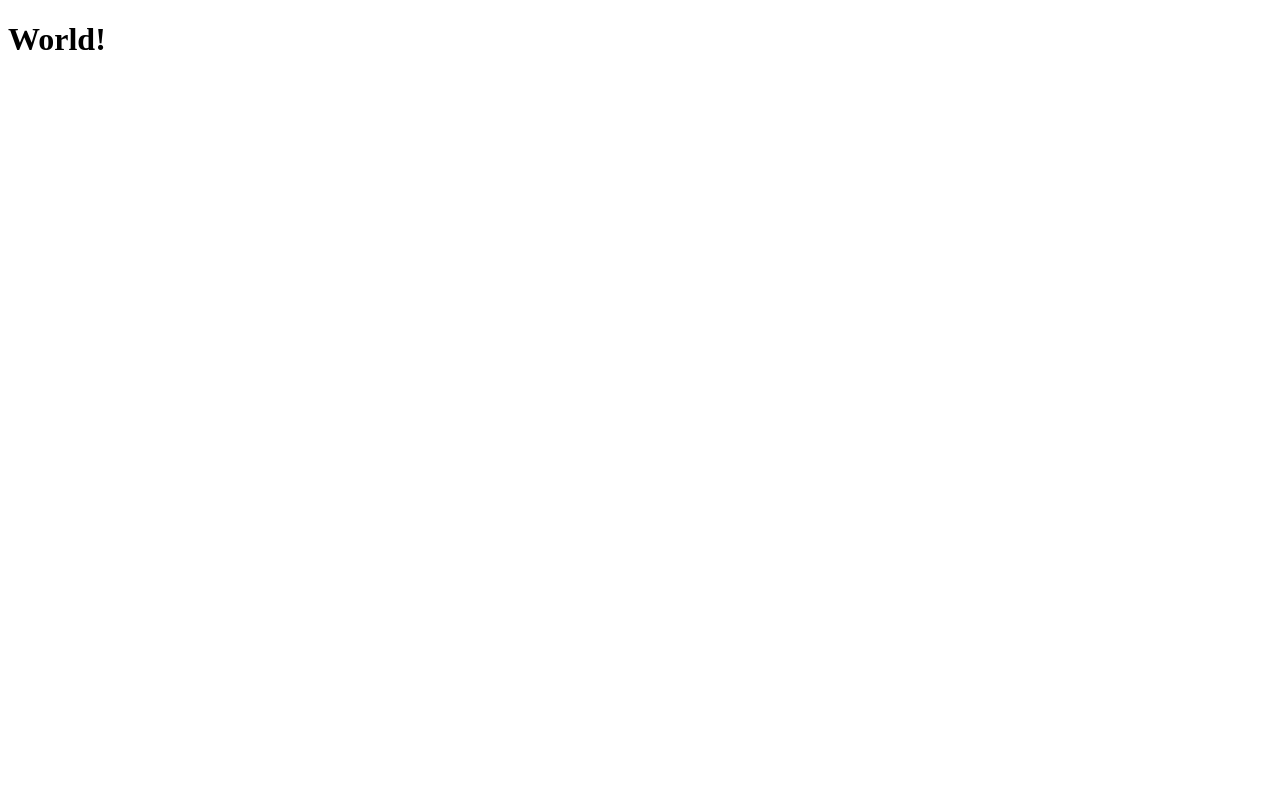
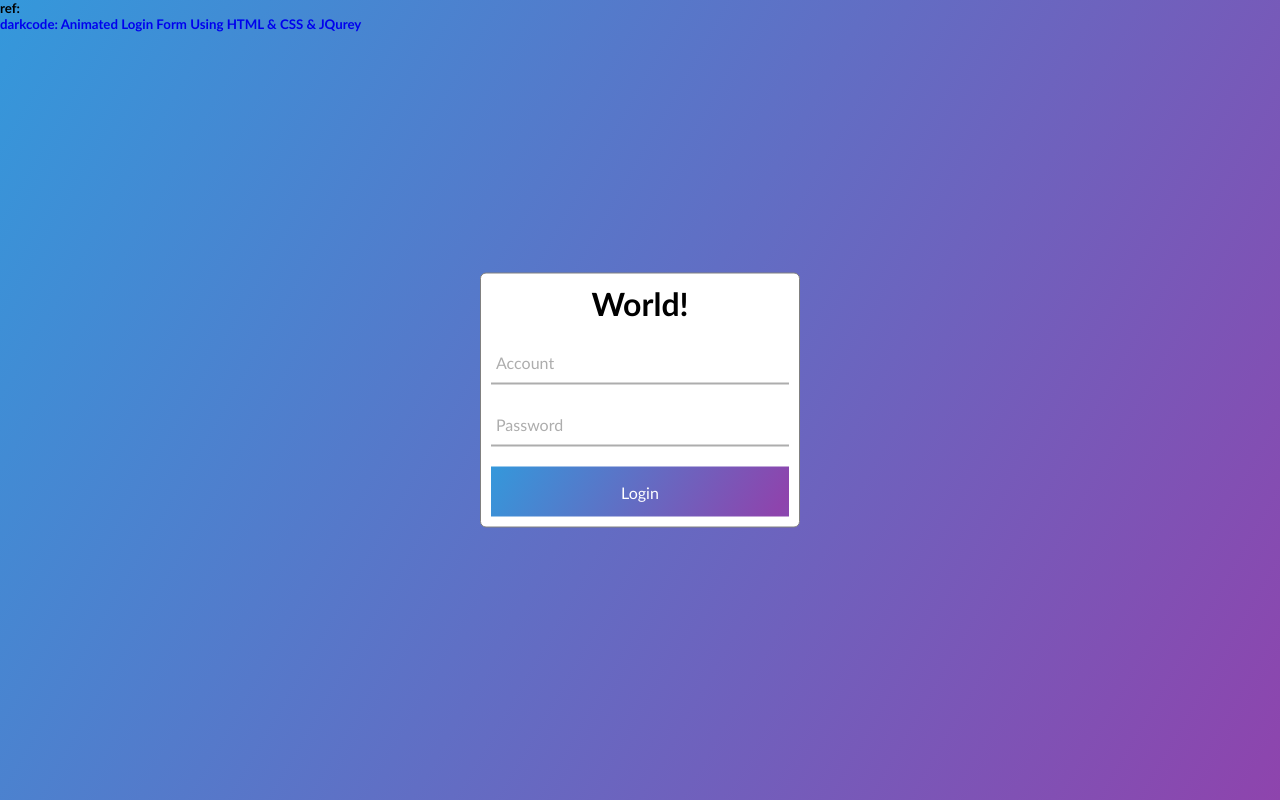
Before and after one commit to Rafael-Dream/hello-world, a plain HTML site: page index.html in a window 1280 px wide. Drawn offline with nearby package versions, Linux system fonts and the light colour scheme.

Commit message:
css effect finish
intresting css effect from youtube learing vedio

```diff
--- a/index.html
+++ b/index.html
@@ -4,8 +4,38 @@
   <meta http-equiv="Content-Type" content="text/html; charset=utf-8" />
   <meta name="viewport" content="width=device-width, initial-scale=1">
   <title>Hello</title>
+  <script src="https://code.jquery.com/jquery-1.12.4.min.js" type="text/javascript"></script>
+  <link rel="stylesheet" type="text/css" href="style.css">
 </head>
 <body>
-  <h1>World!</h1>
+  <h5>ref:<br>
+    <a href="https://darkcode1.blogspot.com/2019/07/animated-login-form-using-html-css.html" target="blank">darkcode: Animated Login Form Using HTML & CSS & JQurey</a>
+  </h5>
+
+  <div id="panLogin">
+    <h1>World!</h1>
+    <form>
+      <div class="tbox">
+        <input type="text">
+        <span data-placeholder="Account"></span>
+      </div>
+      <div class="tbox">
+        <input type="password">
+        <span data-placeholder="Password"></span>
+      </div>
+
+      <input type="submit" class="btn" value="Login">
+    </form>
+  </div>
+  <script type="text/javascript">
+    $('.tbox input')
+      .on('focus', function(){
+        $(this).addClass('focus');
+      })
+      .on('blur', function(){
+        if ($(this).val().trim() === '')
+          $(this).removeClass('focus');
+      })
+  </script>
 </body>
 </html>
--- /dev/null
+++ b/style.css
@@ -0,0 +1,94 @@
+* {
+  margin: 0;
+  padding: 0;
+  text-decoration: none;
+  box-sizing: border-box;
+  font-family: calibri, montserrat;
+}
+
+body {
+  min-height: 100vh;
+  background-image: linear-gradient(120deg,#3498db,#8e44ad);
+}
+
+#panLogin {
+  width: 320px;
+  background: #fff;
+  border: 1px solid gray;
+  border-radius: 6px;
+  padding: 10px;
+  position: absolute;
+  top: 50%;
+  left: 50%;
+  transform: translate(-50%, -50%);
+}
+
+#panLogin h1 {
+  text-align: center;
+}
+
+.tbox {
+  border-bottom: 2px solid #adadad;
+  position: relative;
+  margin: 20px 0;
+}
+
+.tbox input {
+  font-size: 15px;
+  color: #333;
+  width: 100%;
+  border: 0;
+  outline: none;
+  background: none;
+  padding: 0 5px;
+  height: 40px;
+}
+
+.tbox span::before {
+  content: attr(data-placeholder);
+  position: absolute;
+  top: 50%;
+  left: 5px;
+  color: #adadad;
+  transform: translateY(-50%);
+  z-index: -1;
+  transition: .5s;
+}
+
+.tbox span::after {
+  content: '';
+  position: absolute;
+  left: 0;
+  bottom: 0;
+  width: 0;
+  height: 2px;
+  background: linear-gradient(120deg,#3498db,#8e44ad);
+  transition: .5s;
+}
+
+.focus + span::before {
+  top: -5px;
+}
+
+.focus + span::after {
+  width: 100%;
+}
+
+.btn {
+  display: block;
+  width: 100%;
+  height: 50px;
+  color: #fff;
+  font-size: 16px;
+  text-align: center;
+  background: linear-gradient(120deg,#3498db,#8e44ad,#3498db);
+  background-size: 200%;
+  border: 0;
+  outline: none;
+  cursor: pointer;
+  transition: .5s;
+}
+
+.btn:hover{
+  background-position: right;
+}
```
